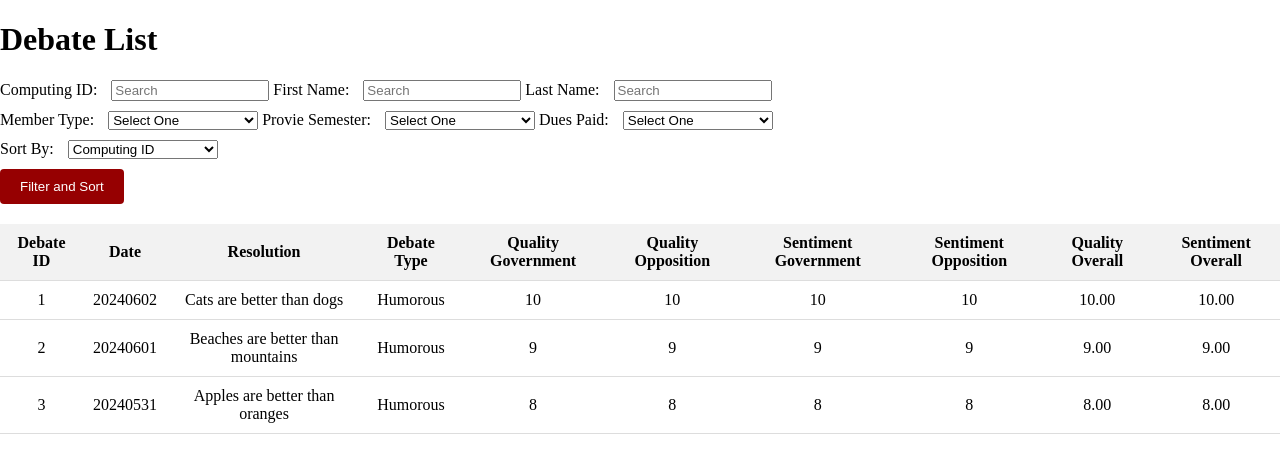
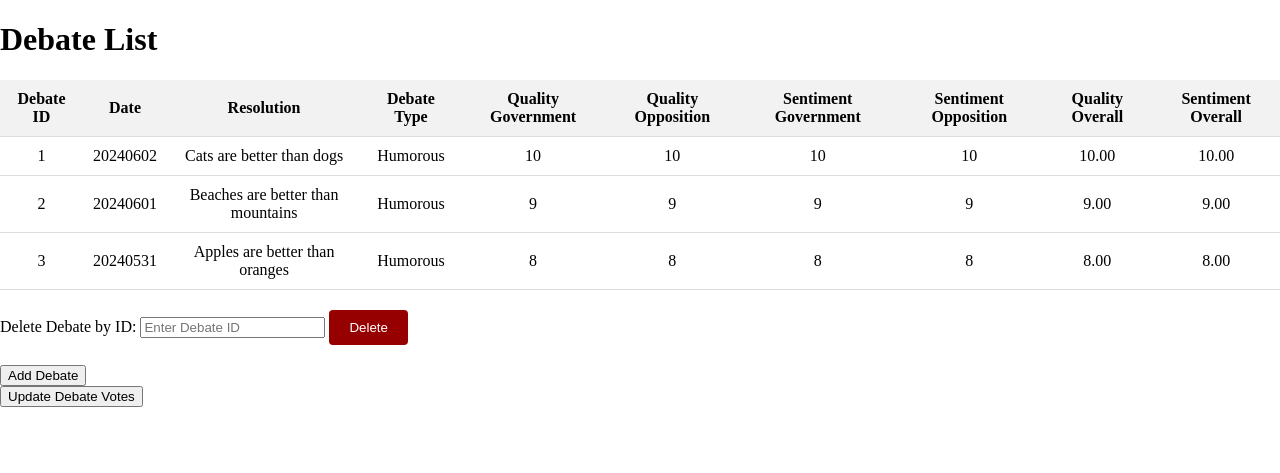
Before and after one commit to LibertyV7/CS4750Project, a Flask app: page /debates in a window 1280 px wide. Shown: the part 46-519 px from the top of the page. Run offline with Flask 3, Linux system fonts and the light colour scheme; data comes from the database, SQL or seed files in the repository; data that the repository does not hold is empty.

Commit message:
add, update, delete functionality for debates

```diff
--- a/app.py
+++ b/app.py
@@ -228,6 +228,70 @@ def debates():
     conn.close()
     return render_template('debates.html', debates=debates)
 
+@app.route('/add_debate', methods=['POST'])
+def add_debate():
+    # Extract form data
+    debate_date = request.form['debate_date']
+    resolution = request.form['resolution']
+    debate_type = request.form['debate_type']
+    gov_quality = request.form['gov_quality']
+    opp_quality = request.form['opp_quality']
+    gov_sentiment = request.form['gov_sentiment']
+    opp_sentiment = request.form['opp_sentiment']
+    overall_quality = request.form['overall_quality']
+    overall_sentiment = request.form['overall_sentiment']
+
+    # Insert into database
+    conn = get_db_connection()
+    cursor = conn.cursor()
+    cursor.execute('INSERT INTO Debate (debateDate, resolution, debateType) VALUES (%s, %s, %s)',
+                   (debate_date, resolution, debate_type))
+    conn.commit()
+    cursor.close()
+    conn.close()
+
+    return redirect(url_for('debates'))
+
+@app.route('/update_debate_votes', methods=['POST'])
+def update_debate_votes():
+    # Extract form data
+    debate_id = request.form['debate_id']
+    quality_government = request.form['quality_government']
+    quality_opposition = request.form['quality_opposition']
+    sentiment_government = request.form['sentiment_government']
+    sentiment_opposition = request.form['sentiment_opposition']
+    quality_overall = request.form['quality_overall']
+    sentiment_overall = request.form['sentiment_overall']
+
+    # Update debate votes in database
+    conn = get_db_connection()
+    cursor = conn.cursor()
+    cursor.execute('UPDATE Debate SET qualityGovernment = %s, qualityOpposition = %s, sentimentGovernment = %s, sentimentOpposition = %s, qualityOverall = %s, sentimentOverall = %s WHERE debateID = %s',
+                   (quality_government, quality_opposition, sentiment_government, sentiment_opposition, quality_overall, sentiment_overall, debate_id))
+    conn.commit()
+    cursor.close()
+    conn.close()
+
+    return redirect(url_for('debates'))
+
+
+
+
+@app.route('/delete_debate', methods=['POST'])
+def delete_debate():
+    debate_id = request.form['debate_id']
+
+    conn = get_db_connection()
+    cursor = conn.cursor()
+    cursor.execute('DELETE FROM Debate WHERE debateID = %s', (debate_id,))
+    conn.commit()
+    cursor.close()
+    conn.close()
+
+    return redirect(url_for('debates'))
+
+
+
 @app.route('/literary-presentations')
 def literary_presentations():
     query = "SELECT lp.*, m.firstName, m.lastName FROM LiteraryPresentation lp JOIN Member m ON lp.computingID = m.computingID WHERE 1 = 1"
--- a/templates/debates.html
+++ b/templates/debates.html
@@ -83,60 +83,6 @@
     </nav>
     <h1>Debate List</h1>
 
-    <form method="GET" action="/members">
-        <div class="input-section">
-            <label for="id">Computing ID:</label>
-            <input type="text" name="id" id="id" placeholder="Search">
-            <label for="firstName">First Name:</label>
-            <input type="text" name="firstName" id="firstName" placeholder="Search">
-            <label for="lastName">Last Name:</label>
-            <input type="text" name="lastName" id="lastName" placeholder="Search">
-        </div>
-
-        <div class="input-section">
-            <label for="memberType">Member Type:</label>
-            <select name="memberType" id="memberType">
-                <option value="select">Select One</option>
-                <option value="member">Member</option>
-                <option value="provie">Provie</option>
-                <option value="officer">Officer</option>
-            </select>
-            <label for="provieSemester">Provie Semester:</label>
-            <select name="provieSemester" id="provieSemester">
-                <option value="select">Select One</option>
-                <option value="Spring 2021">Spring 2021</option>
-                <option value="Fall 2021">Fall 2021</option>
-                <option value="Spring 2022">Spring 2022</option>
-                <option value="Fall 2022">Fall 2022</option>
-                <option value="Spring 2023">Spring 2023</option>
-                <option value="Fall 2023">Fall 2023</option>
-                <option value="Spring 2024">Spring 2024</option>
-                <option value="Fall 2024">Fall 2024</option>
-            </select>
-            <label for="duesPaid">Dues Paid:</label>
-            <select name="duesPaid" id="duesPaid">
-                <option value="select">Select One</option>
-                <option value="paid">Paid</option>
-                <option value="unpaid">Not Paid</option>
-            </select>
-
-        </div>
-
-        <div class="input-section">
-            <label for="sort-select">Sort By:</label>
-            <select name="sort" id="sort">
-                <option value="computingID">Computing ID</option>
-                <option value="firstName">First Name</option>
-                <option value="lastName">Last Name</option>
-                <option value="memType">Member Type</option>
-                <option value="provieSemester">Provie Semester</option>
-                <option value="duesPaid">Dues Paid</option>
-            </select>
-        </div>
-
-        <button type="submit">Filter and Sort</button>
-    </form>
-
     <div id="result-container">
         <table>
         <thead>
@@ -171,5 +117,80 @@
         </tbody>
     </table>
     </div>
+    <div class="delete-form">
+        <form method="POST" action="/delete_debate">
+            <label for="delete-debate-id">Delete Debate by ID:</label>
+            <input type="text" id="delete-debate-id" name="debate_id" placeholder="Enter Debate ID">
+            <button type="submit">Delete</button>
+        </form>
+    </div>
+
+    <div class="add-form">
+        <button onclick="toggleAddForm()">Add Debate</button>
+        <form id="add-debate-form" method="POST" action="/add_debate" style="display: none;">
+            <label for="debate_date">Debate Date:</label>
+            <input type="text" id="debate_date" name="debate_date" placeholder="YYYY-MM-DD">
+            <label for="resolution">Resolution:</label>
+            <input type="text" id="resolution" name="resolution" placeholder="Enter Resolution">
+            <label for="debate_type">Debate Type:</label>
+            <input type="text" id="debate_type" name="debate_type" placeholder="Enter Debate Type">
+            <label for="gov_quality">Gov Quality:</label>
+            <input type="text" id="gov_quality" name="gov_quality" placeholder="Enter Gov Quality">
+            <label for="opp_quality">Opp Quality:</label>
+            <input type="text" id="opp_quality" name="opp_quality" placeholder="Enter Opp Quality">
+            <label for="gov_sentiment">Gov Sentiment:</label>
+            <input type="text" id="gov_sentiment" name="gov_sentiment" placeholder="Enter Gov Sentiment">
+            <label for="opp_sentiment">Opp Sentiment:</label>
+            <input type="text" id="opp_sentiment" name="opp_sentiment" placeholder="Enter Opp Sentiment">
+            <label for="overall_quality">Overall Quality:</label>
+            <input type="text" id="overall_quality" name="overall_quality" placeholder="Enter Overall Quality">
+            <label for="overall_sentiment">Overall Sentiment:</label>
+            <input type="text" id="overall_sentiment" name="overall_sentiment" placeholder="Enter Overall Sentiment">
+            <button type="submit">Submit</button>
+        </form>
+    </div>
+
+    <div class="update-votes-form">
+        <button onclick="toggleUpdateForm()">Update Debate Votes</button>
+        <form id="update-debate-votes-form" method="POST" action="/update_debate_votes" style="display: none;">
+            <label for="update-debate-id">Update Debate by ID:</label>
+            <input type="text" id="update-debate-id" name="debate_id" placeholder="Enter Debate ID">
+            <label for="quality-government">Quality Government:</label>
+            <input type="text" id="quality-government" name="quality_government" placeholder="Enter Quality Government">
+            <label for="quality-opposition">Quality Opposition:</label>
+            <input type="text" id="quality-opposition" name="quality_opposition" placeholder="Enter Quality Opposition">
+            <label for="sentiment-government">Sentiment Government:</label>
+            <input type="text" id="sentiment-government" name="sentiment_government" placeholder="Enter Sentiment Government">
+            <label for="sentiment-opposition">Sentiment Opposition:</label>
+            <input type="text" id="sentiment-opposition" name="sentiment_opposition" placeholder="Enter Sentiment Opposition">
+            <label for="quality-overall">Quality Overall:</label>
+            <input type="text" id="quality-overall" name="quality_overall" placeholder="Enter Quality Overall">
+            <label for="sentiment-overall">Sentiment Overall:</label>
+            <input type="text" id="sentiment-overall" name="sentiment_overall" placeholder="Enter Sentiment Overall">
+            <button type="submit">Update Votes</button>
+        </form>
+    </div>
+
+
+    <script>
+        function toggleAddForm() {
+            var addForm = document.getElementById("add-debate-form");
+            if (addForm.style.display === "none") {
+                addForm.style.display = "block";
+            } else {
+                addForm.style.display = "none";
+            }
+        }
+
+        function toggleUpdateForm() {
+            var updateForm = document.getElementById("update-debate-votes-form");
+            if (updateForm.style.display === "none") {
+                updateForm.style.display = "block";
+            } else {
+                updateForm.style.display = "none";
+            }
+        }
+    </script>
+
 </body>
 </html>
```
Also changed, not shown: templates/add_debate.html (added, +22 -0 lines).
